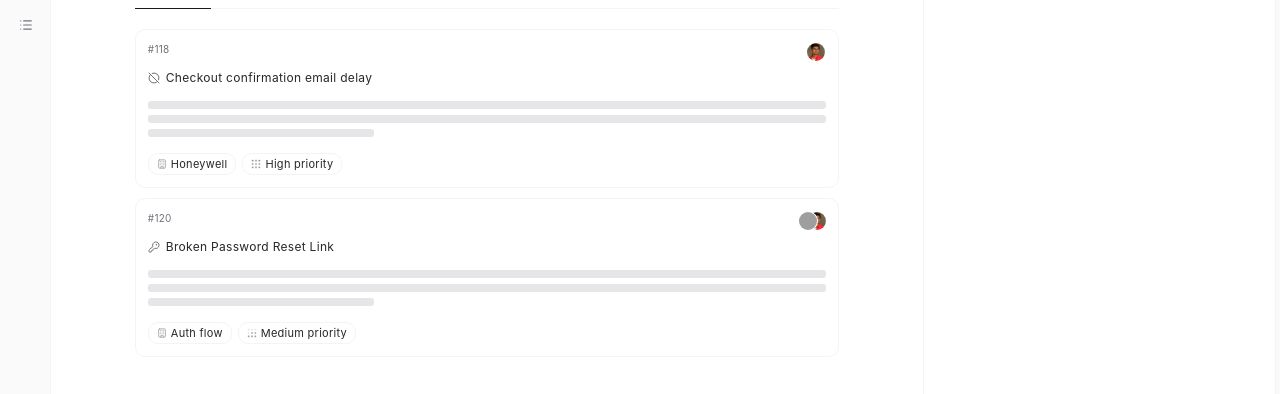
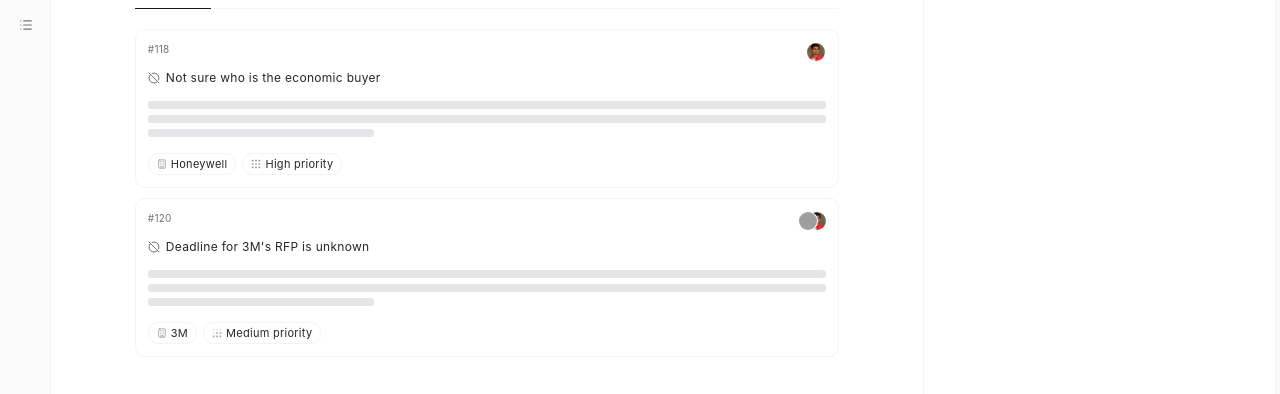
Before and after one commit to newmanjulien/deal-review, a Next.js app: page /missing-data in a window 1280 px wide. Shown: the part 198-592 px from the top of the page. Built offline with nearby package versions, Linux system fonts and the light colour scheme; grey boxes are pictures that could not be loaded.

Commit message:
changed data/text

```diff
--- a/src/app/(dashboard)/(primary)/missing-data/missing-data-data.ts
+++ b/src/app/(dashboard)/(primary)/missing-data/missing-data-data.ts
@@ -1,9 +1,4 @@
-import type {
-  DataDisplayTableRow,
-  DataDisplayTableColumn,
-  DataDisplayTimelineItem,
-  DataDisplayCard,
-} from "@/components/data-display/data-display-types";
+import type { DataDisplayCard } from "@/components/data-display/data-display-types";
 import type { HeaderPerson } from "@/app/(dashboard)/_chrome/chrome-types";
 
 export const missingDataSharedPeople: HeaderPerson[] = [
@@ -17,58 +12,11 @@ export const missingDataSharedPeople: HeaderPerson[] = [
   },
 ];
 
-export const missingDataTimelineItems: DataDisplayTimelineItem[] = [
-  {
-    id: "new-issue",
-    title: "New issue detected",
-    date: "Jan 25",
-    body: "Interfere flagged the incident after observing a surge in failed password reset attempts. Metrics showed a spike in users clicking on reset links but not completing the reset flow. Error rates crossed the anomaly threshold within ten minutes of deployment.",
-  },
-  {
-    id: "session-analysis",
-    title: "Session analysis",
-    date: "Jan 26",
-    body: 'Password reset links were clicked successfully, but users never reached the final "Password updated" confirmation screen.',
-  },
-] as const;
-
-export const missingDataTableRows: DataDisplayTableRow[] = [
-  { id: "mobile-web", account: "Mobile web", impacted: "7,214", share: "56%" },
-  {
-    id: "desktop-web",
-    account: "Desktop web",
-    impacted: "4,790",
-    share: "37%",
-  },
-  { id: "api-clients", account: "API clients", impacted: "877", share: "7%" },
-] as const;
-
-export const missingDataTableColumns: DataDisplayTableColumn[] = [
-  {
-    key: "account",
-    label: "Account",
-    cellClassName:
-      "whitespace-nowrap px-4 py-3 text-xs font-medium tracking-wide text-zinc-900",
-  },
-  {
-    key: "impacted",
-    label: "Impacted users",
-    cellClassName:
-      "whitespace-nowrap px-4 py-3 text-xs tracking-wide text-zinc-600",
-  },
-  {
-    key: "share",
-    label: "Share",
-    cellClassName:
-      "whitespace-nowrap px-4 py-3 text-xs tracking-wide text-zinc-500",
-  },
-] as const;
-
 export const missingDataCards: DataDisplayCard[] = [
   {
     id: "118",
-    title: "Checkout confirmation email delay",
-    iconKey: "circle-off",
+    title: "Not sure who is the economic buyer",
+    iconKey: "missing",
     dealLabel: "Honeywell",
     avatars: [missingDataSharedPeople[1].avatar],
     priority: "high",
@@ -76,11 +24,11 @@ export const missingDataCards: DataDisplayCard[] = [
   },
   {
     id: "120",
-    title: "Broken Password Reset Link",
+    title: "Deadline for 3M's RFP is unknown",
     description:
       "A spike in users clicking on reset links but not completing the reset flow were detected. Error rates surged within ten minutes of the latest deployment.",
-    iconKey: "key-round",
-    dealLabel: "Auth flow",
+    iconKey: "missing",
+    dealLabel: "3M",
     avatars: [
       missingDataSharedPeople[0].avatar,
       missingDataSharedPeople[1].avatar,
@@ -94,8 +42,8 @@ export const missingDataCards: DataDisplayCard[] = [
 export const missingDataTimelineCards: DataDisplayCard[] = [
   {
     id: "119",
-    title: "Password reset timeline anomaly",
-    iconKey: "clock-3",
+    title: "Director of Finance was supposed to revert last week",
+    iconKey: "timing",
     dealLabel: "Timeline review",
     avatars: [
       missingDataSharedPeople[0].avatar,
--- a/src/app/(dashboard)/(primary)/opportunities/opportunities-data.ts
+++ b/src/app/(dashboard)/(primary)/opportunities/opportunities-data.ts
@@ -15,8 +15,8 @@ export const opportunitiesSharedPeople: HeaderPerson[] = [
 export const opportunitiesCards: DataDisplayCard[] = [
   {
     id: "118",
-    title: "Checkout confirmation email delay",
-    iconKey: "lightbulb",
+    title: "CFO was a customer at his last job",
+    iconKey: "opportunity",
     dealLabel: "Honeywell",
     avatars: [
       opportunitiesSharedPeople[1].avatar,
@@ -30,9 +30,9 @@ export const opportunitiesCards: DataDisplayCard[] = [
 export const risksCards: DataDisplayCard[] = [
   {
     id: "118",
-    title: "Checkout confirmation email delay",
-    iconKey: "triangle-alert",
-    dealLabel: "Honeywell",
+    title: "We've lost multiple RFPs at 3M",
+    iconKey: "risk",
+    dealLabel: "3M",
     avatars: [
       opportunitiesSharedPeople[1].avatar,
       opportunitiesSharedPeople[0].avatar,
--- a/src/components/data-display/card-icon.tsx
+++ b/src/components/data-display/card-icon.tsx
@@ -1,7 +1,6 @@
 import {
   CircleOff,
   Clock3,
-  KeyRound,
   Lightbulb,
   TriangleAlert,
   type LucideIcon,
@@ -9,11 +8,10 @@ import {
 import type { DataDisplayCardIconKey } from "@/components/data-display/data-display-types";
 
 const DATA_DISPLAY_CARD_ICON_MAP: Record<DataDisplayCardIconKey, LucideIcon> = {
-  "circle-off": CircleOff,
-  "clock-3": Clock3,
-  "key-round": KeyRound,
-  lightbulb: Lightbulb,
-  "triangle-alert": TriangleAlert,
+  missing: CircleOff,
+  timing: Clock3,
+  opportunity: Lightbulb,
+  risk: TriangleAlert,
 };
 
 type DataDisplayCardIconProps = {
--- a/src/components/data-display/data-display-types.ts
+++ b/src/components/data-display/data-display-types.ts
@@ -19,11 +19,10 @@ export type DataDisplayTableColumn =
 export type DataDisplayCardPriority = "high" | "medium" | "low";
 type DataDisplayCardAvatars = [string] | [string, string];
 export type DataDisplayCardIconKey =
-  | "circle-off"
-  | "clock-3"
-  | "key-round"
-  | "lightbulb"
-  | "triangle-alert";
+  | "missing"
+  | "timing"
+  | "opportunity"
+  | "risk";
 
 export type DataDisplayCard = {
   id: string;
@@ -42,11 +41,10 @@ type DataDisplaySectionInstanceBase = {
   label: string;
 };
 
-type DataDisplayTimelineSectionInstance =
-  DataDisplaySectionInstanceBase & {
-    kind: "timeline";
-    items: DataDisplayTimelineItem[];
-  };
+type DataDisplayTimelineSectionInstance = DataDisplaySectionInstanceBase & {
+  kind: "timeline";
+  items: DataDisplayTimelineItem[];
+};
 
 type DataDisplayTableSectionInstance = DataDisplaySectionInstanceBase & {
   kind: "table";
```
